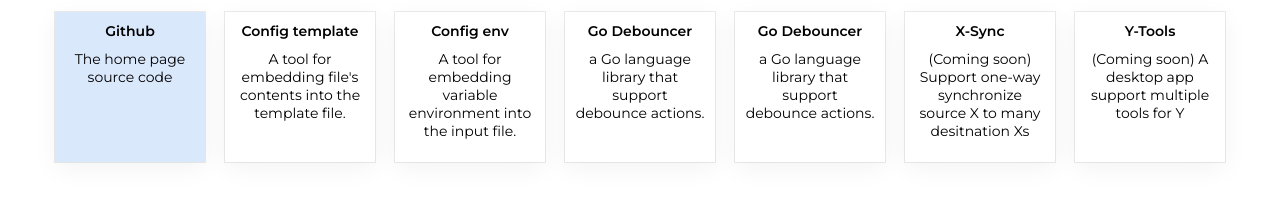
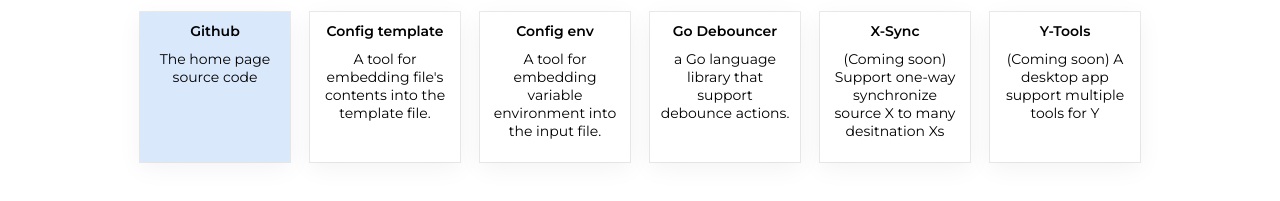
Before and after one commit to vnteamopen/vnteamopen.github.io, a plain HTML site: page index.html in a window 1280 px wide. Shown: the part 153-354 px from the top of the page. Drawn offline with Linux system fonts and the light colour scheme.

Commit message:
remove duplicate debouncer link

```diff
--- a/index.html
+++ b/index.html
@@ -106,12 +106,6 @@
 				</a>
 			</li>
 			<li class="project">
-				<a target="_blank" href="https://godebouncer.vnteamopen.com">
-					<t>Go Debouncer</t>
-					<c>a Go language library that support debounce actions.</c>
-				</a>
-			</li>
-			<li class="project">
 				<a target="_blank" href="#">
 					<t>X-Sync</t>
 					<c>(Coming soon) Support one-way synchronize source X to many desitnation Xs</c>
```
